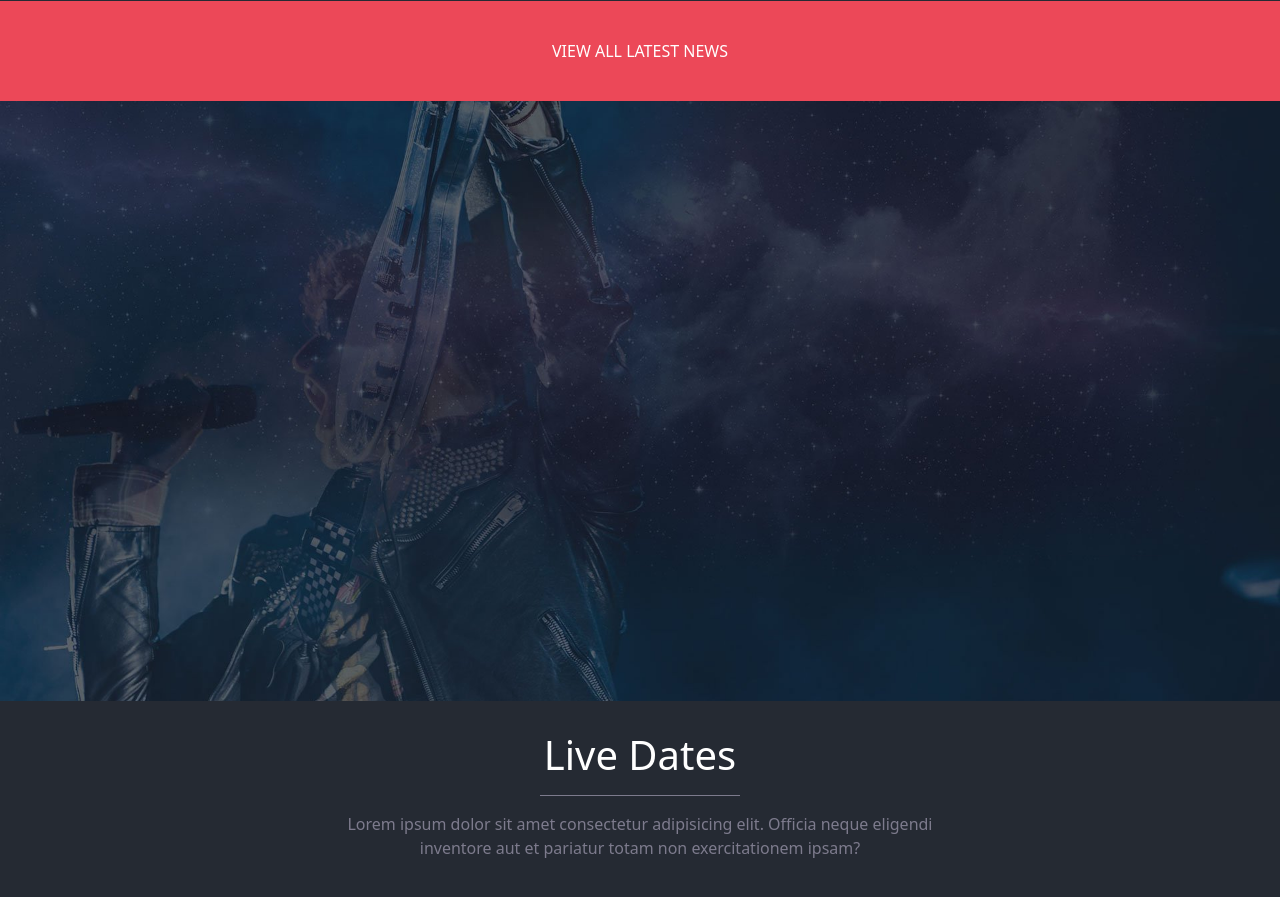
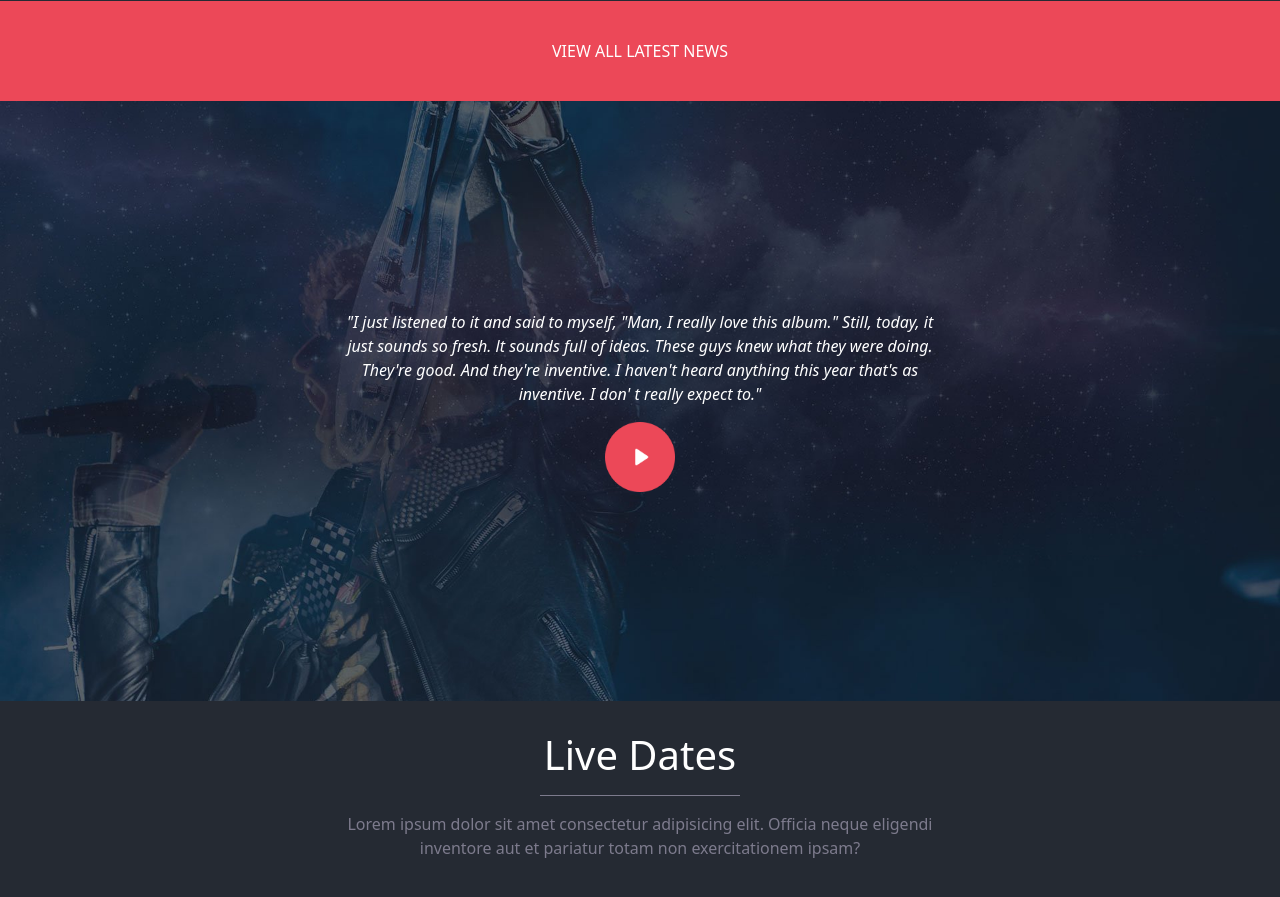
Before and after one commit to MindulaHewadewage/proj-html-vuejs, a Vue app: page / in a window 1280 px wide. Shown: the part 3161-4058 px from the top of the page. Built offline with nearby package versions, Linux system fonts and the light colour scheme.

Commit message:
song-preview con il contenuto

```diff
--- a/src/components/structure/SongPreview.vue
+++ b/src/components/structure/SongPreview.vue
@@ -7,12 +7,21 @@ export default {
 <template>
     <div class="parallax">
 
+        <div class="xs-container">
+            <p>"I just listened to it and said to myself, "Man, I really love this
+                album." Still, today, it just sounds so fresh. lt sounds full of ideas.
+                These guys knew what they were doing. They're good. And they're
+                inventive. I haven't heard anything this year that's as inventive. I
+                don' t really expect to."
+            </p>
+            <img src="../../assets/img/band_interview_play_icon.png" alt="">
 
+        </div>
     </div>
 </template>
 
 
-<style>
+<style scoped lang="scss">
 .parallax {
     height: 600px;
     background-image: url(../../assets/img/home-testimonial-parallax.jpg);
@@ -20,5 +29,25 @@ export default {
     background-position: center;
     background-repeat: no-repeat;
     background-size: cover;
+
+}
+
+.xs-container {
+    height: 100%;
+
+    display: flex;
+    flex-direction: column;
+    align-items: center;
+    justify-content: center;
+
+    p {
+        text-align: center;
+        color: white;
+        font-style: italic;
+    }
+
+    img {
+        width: 70px;
+    }
 }
 </style>
```
